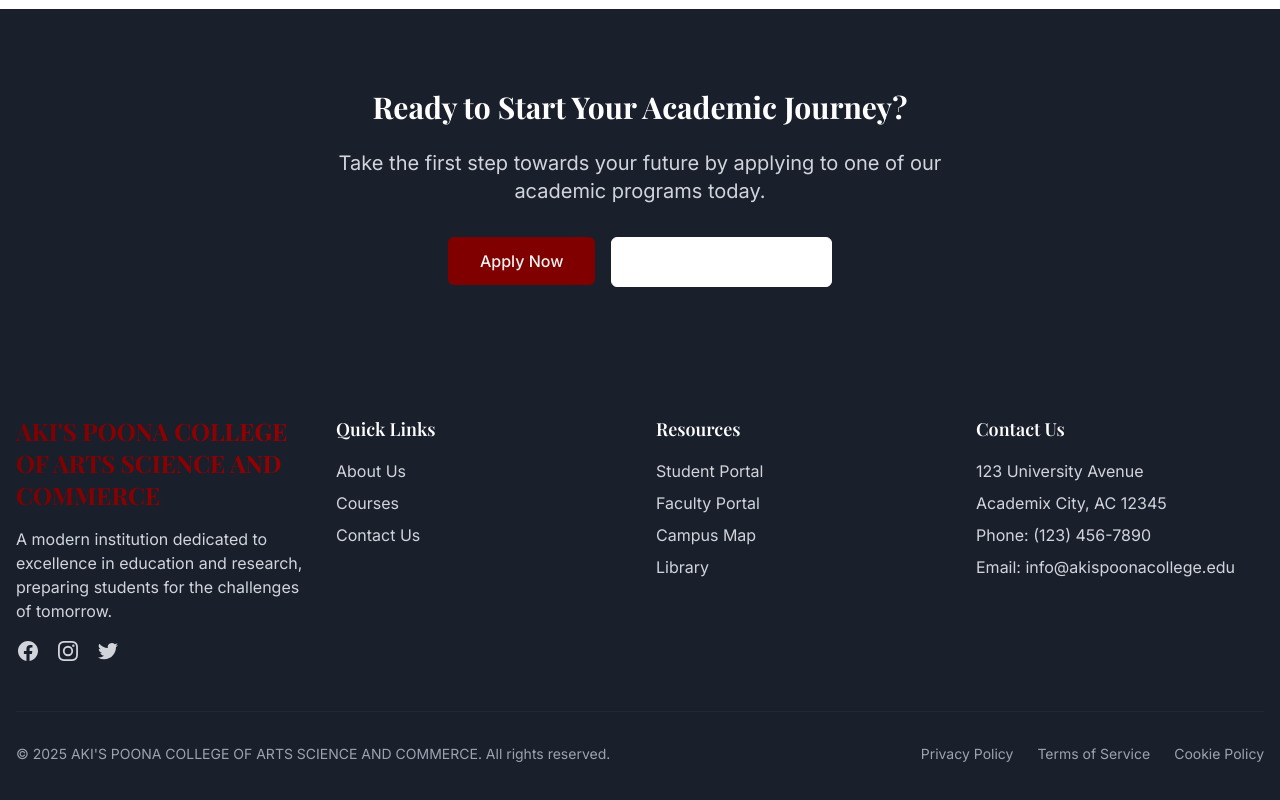
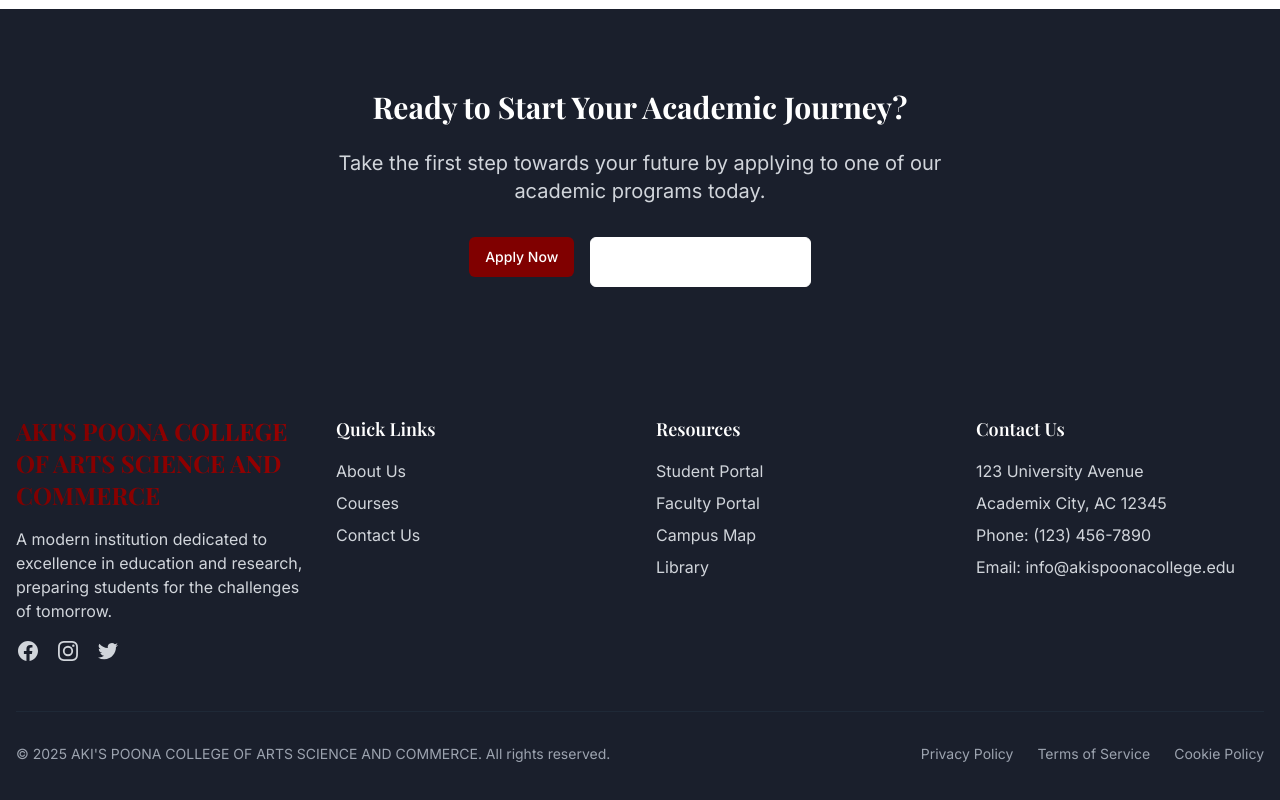
Before and after one commit to shaikhmafaaz/website, a React (Vite) app: page /courses in a window 1280 px wide. Shown: the part 2442-3242 px from the top of the page. Built offline with nearby package versions, Linux system fonts and the light colour scheme.

Commit message:
Fix: Apply now button in courses
Fix the apply now button in the courses page.

```diff
--- a/src/pages/CoursesPage.tsx
+++ b/src/pages/CoursesPage.tsx
@@ -1,4 +1,3 @@
-
 import React, { useState } from "react";
 import { Link } from "react-router-dom";
 import { Button } from "@/components/ui/button";
@@ -6,6 +5,7 @@ import { Card, CardContent } from "@/components/ui/card";
 import { Tabs, TabsContent, TabsList, TabsTrigger } from "@/components/ui/tabs";
 import { Input } from "@/components/ui/input";
 import { Search } from "lucide-react";
+import { ApplyNowDialog } from "@/components/ApplyNowDialog";
 
 const CoursesPage = () => {
   const [searchQuery, setSearchQuery] = useState("");
@@ -153,7 +153,6 @@ const CoursesPage = () => {
     }
   ];
 
-  // Filter courses based on search query
   const filteredDepartments = departments.map(dept => ({
     ...dept,
     courses: dept.courses.filter(course =>
@@ -164,7 +163,6 @@ const CoursesPage = () => {
 
   return (
     <div>
-      {/* Hero Section */}
       <section className="relative py-24">
         <div className="absolute inset-0 bg-navy/90 z-0"></div>
         <div className="container mx-auto px-4 relative z-10 text-center text-white">
@@ -175,7 +173,6 @@ const CoursesPage = () => {
         </div>
       </section>
 
-      {/* Search & Filter */}
       <section className="py-8 bg-gray-50">
         <div className="container mx-auto px-4">
           <div className="max-w-lg mx-auto">
@@ -193,7 +190,6 @@ const CoursesPage = () => {
         </div>
       </section>
 
-      {/* Courses by Department */}
       <section className="py-12">
         <div className="container mx-auto px-4">
           <Tabs defaultValue="cs" className="w-full">
@@ -272,7 +268,6 @@ const CoursesPage = () => {
         </div>
       </section>
 
-      {/* Program Structure */}
       <section className="py-16 bg-gray-50">
         <div className="container mx-auto px-4">
           <div className="text-center mb-12">
@@ -326,7 +321,6 @@ const CoursesPage = () => {
         </div>
       </section>
 
-      {/* Faculty Highlight */}
       <section className="py-16">
         <div className="container mx-auto px-4">
           <div className="text-center mb-12">
@@ -388,7 +382,6 @@ const CoursesPage = () => {
         </div>
       </section>
 
-      {/* CTA Section */}
       <section className="py-20 bg-navy text-white">
         <div className="container mx-auto px-4 text-center">
           <h2 className="text-3xl font-bold mb-6">Ready to Start Your Academic Journey?</h2>
@@ -396,9 +389,7 @@ const CoursesPage = () => {
             Take the first step towards your future by applying to one of our academic programs today.
           </p>
           <div className="flex flex-wrap justify-center gap-4">
-            <Button className="bg-blue-accent hover:bg-blue-accent/80 px-8 py-6 text-base">
-              Apply Now
-            </Button>
+            <ApplyNowDialog />
             <Button variant="outline" className="border-white text-white hover:bg-white/10 px-8 py-6 text-base">
               Request Information
             </Button>
```
